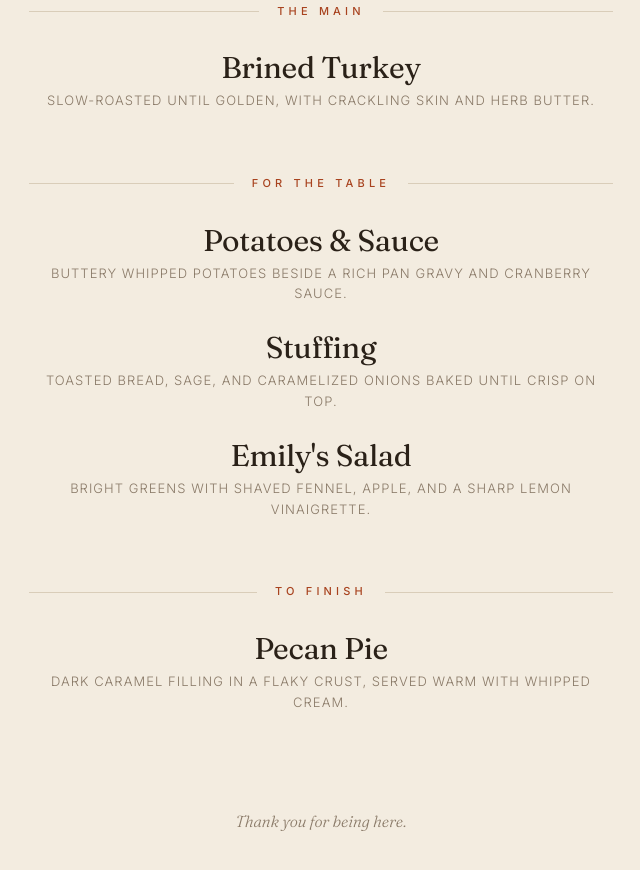
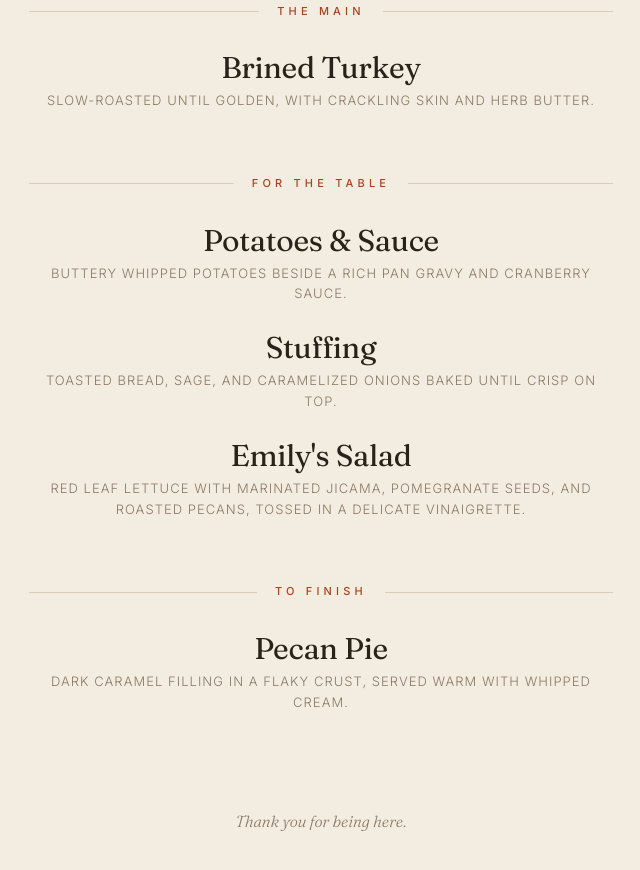
Before and after one commit to salty-api/robandhannah, a plain HTML site: page thanksgiving/index.html in a window 1280 px wide. Shown: the part 989-1859 px from the top of the page, without its empty margins (319-959 px from the left). Drawn offline with Linux system fonts and the light colour scheme.

Commit message:
Update Emily's Salad menu item
Co-Authored-By: Claude Sonnet 5.5 <noreply@anthropic.com>

```diff
--- a/thanksgiving/index.html
+++ b/thanksgiving/index.html
@@ -217,7 +217,7 @@
     <h2>For the Table</h2>
     <div class="item"><h3>Potatoes &amp; Sauce</h3><p>Buttery whipped potatoes beside a rich pan gravy and cranberry sauce.</p></div>
     <div class="item"><h3>Stuffing</h3><p>Toasted bread, sage, and caramelized onions baked until crisp on top.</p></div>
-    <div class="item"><h3>Emily's Salad</h3><p>Bright greens with shaved fennel, apple, and a sharp lemon vinaigrette.</p></div>
+    <div class="item"><h3>Emily's Salad</h3><p>Red leaf lettuce with marinated jicama, pomegranate seeds, and roasted pecans, tossed in a delicate vinaigrette.</p></div>
   </section>
 
   <section>
```
